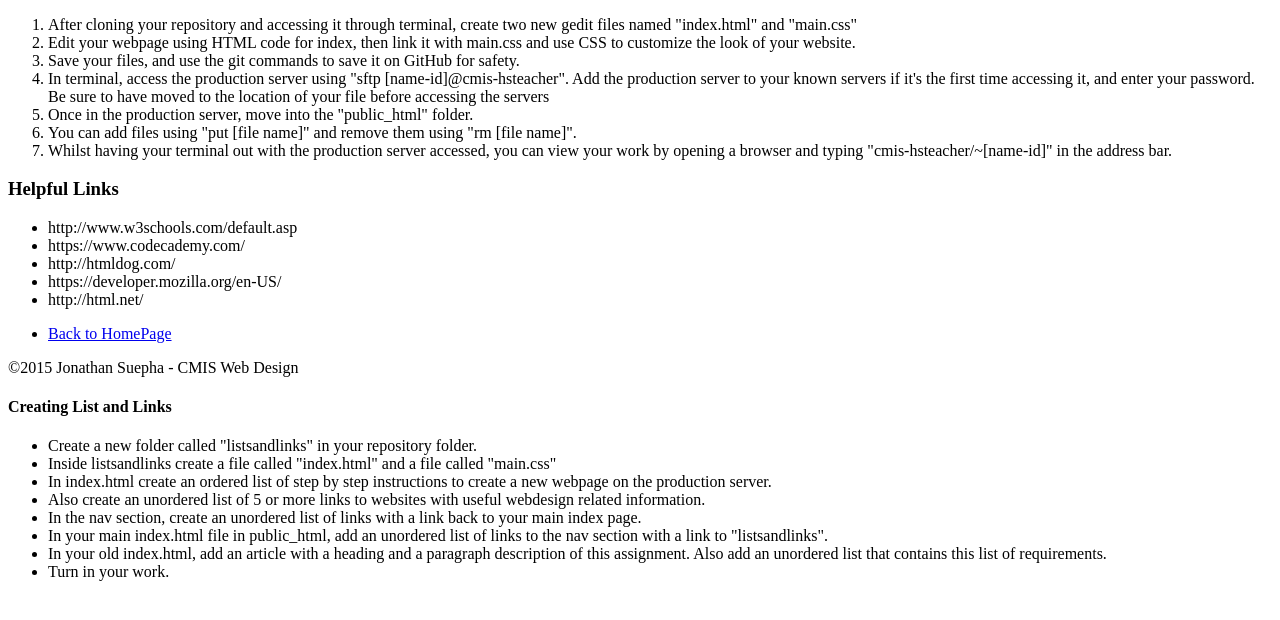
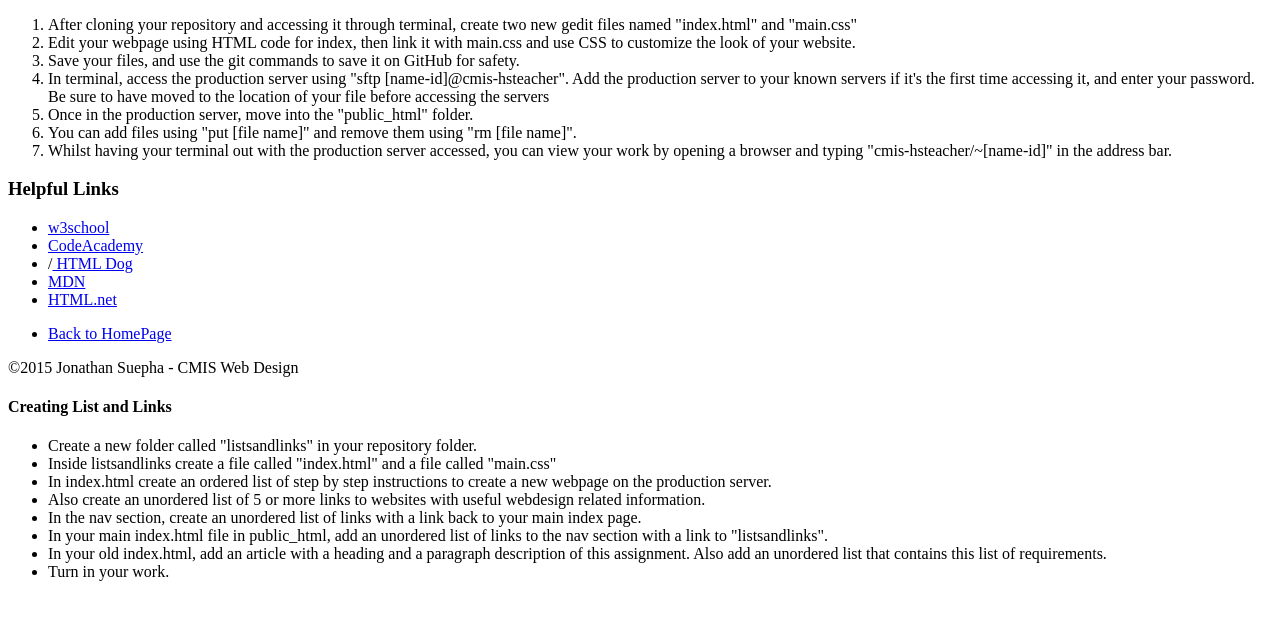
Before and after one commit to jonathan1929-cmis/jonathan1929-cmis-wd, a plain HTML site: page listandlinks/index.html in a window 1280 px wide. Shown: the part 152-772 px from the top of the page. Drawn offline with Linux system fonts and the light colour scheme.

Commit message:
Changed Link list

```diff
--- a/listandlinks/index.html
+++ b/listandlinks/index.html
@@ -48,19 +48,19 @@
 			</h3>
 				<ul>
 					<li>
-						http://www.w3schools.com/default.asp
+						<a href="http://www.w3schools.com/default.asp">w3school</a>
 					</li>
 					<li>
-						https://www.codecademy.com/
+						<a href="https://www.codecademy.com/">CodeAcademy</a>
 					</li>
 					<li>
-						http://htmldog.com/
+						/<a href="http://htmldog.com"> HTML Dog</a>
 					</li>
 					<li>
-						https://developer.mozilla.org/en-US/
+						<a href="https://developer.mozilla.org/en-US/">MDN</a>
 					</li>
 					<li>
-						http://html.net/
+						<a href="http://html.net">HTML.net</a>
 					</li>
 				</ul>
 		</p>
```
